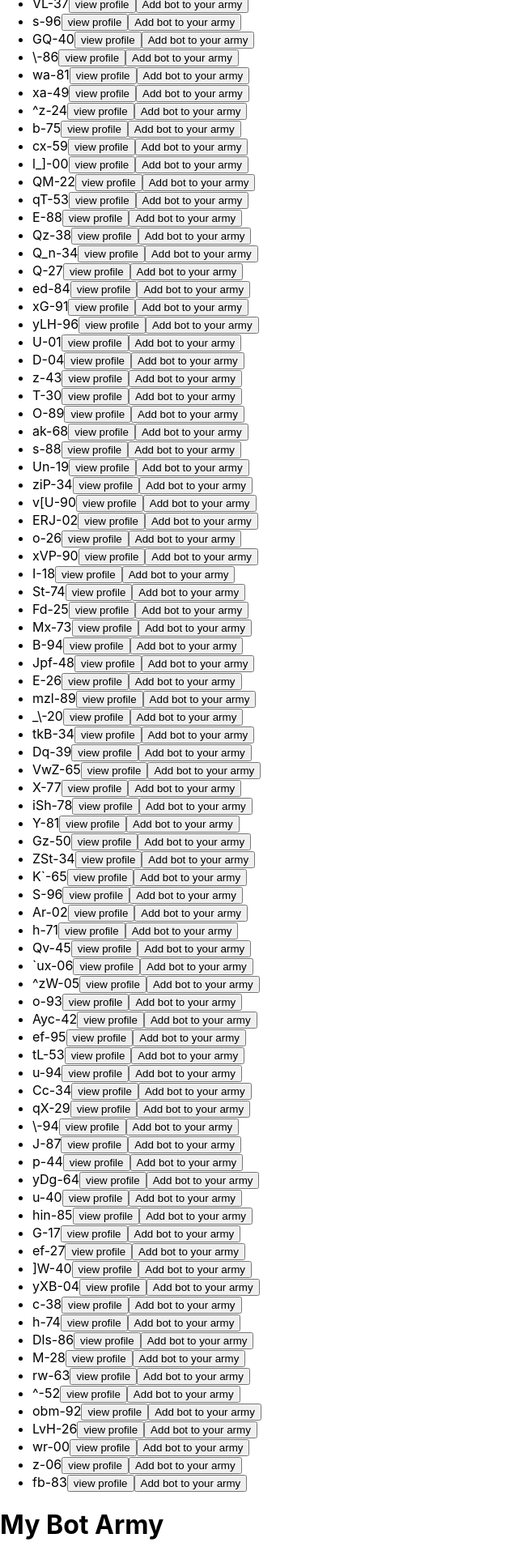
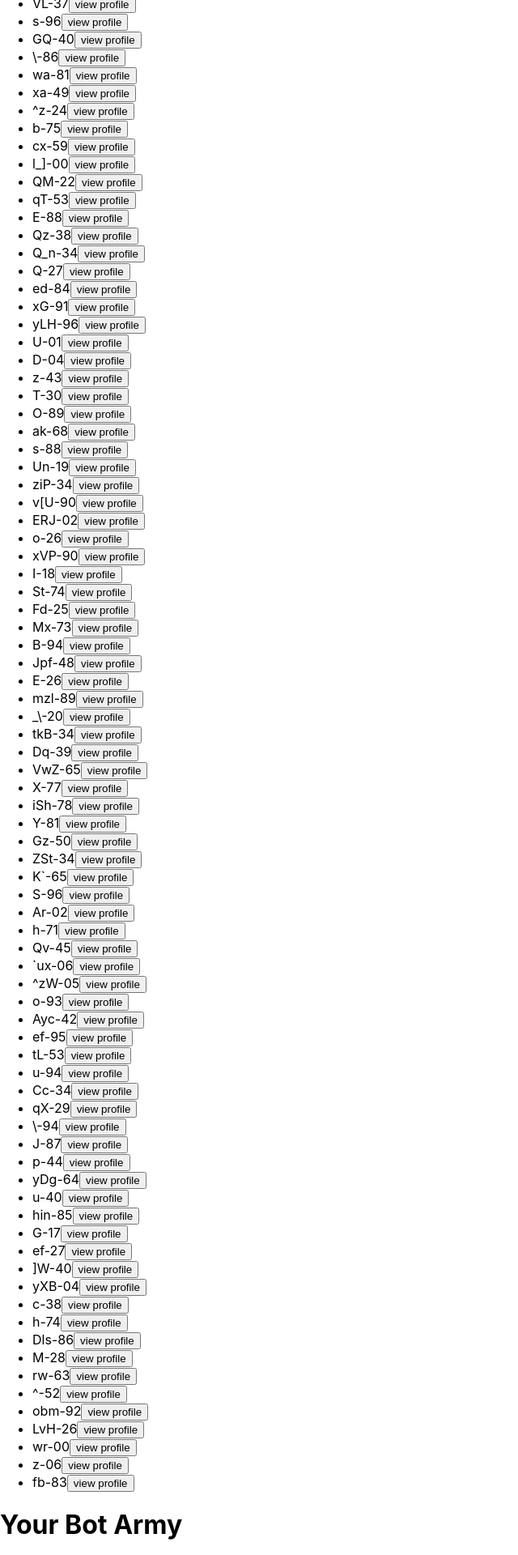
Before and after one commit to Nyakio-Eva/Bot-Battlr-app, a React (Create React App) app: page / in a window 1280 px wide. Shown: the part 440-2360 px from the top of the page at 81% size, without its empty margins (0-640 px from the left). Built offline with nearby package versions, Linux system fonts and the light colour scheme; data requests are answered from the project's data file.

Commit message:
replaced mybotarmy and usebotstate component with yourbotArmy component, debugged on addtoyour army functionality, added a release button

```diff
--- a/src/App.js
+++ b/src/App.js
@@ -1,17 +1,20 @@
-import React from 'react';
+import React, {useState} from 'react';
 import './App.css';
 import BotCollection from './components/Botcollection';
-import MyBotArmy from './components/Mybotarmy';
+
 
 
 
 
 function App() {
+
+
+
   return (
     <div className="App">
 
-        <BotCollection/>
-        <MyBotArmy/>
+        <BotCollection />
+
 
     </div>
   );
--- a/src/components/Botcollection.js
+++ b/src/components/Botcollection.js
@@ -1,11 +1,12 @@
 import React, {useEffect, useState} from "react";
-import {useBotState} from "./useBotState";
+import YourBotArmy from "./yourbotArmy";
 
 
 function BotCollection(){
 
-    const { bots, setBots, addToArmy }= useBotState();
+    const [bots, setBots] = useState([]);
     const [selectedBot, setSelectedBot]= useState(null);
+    const [army, setArmy] = useState([]);
 
 
     useEffect(() => {
@@ -37,8 +38,11 @@ function BotCollection(){
         setSelectedBot(null);
     }
 
-    const handleAddToArmy = (bot) =>{
-        addToArmy(bot);
+    const handleAddToYourBotArmy = (bot) => {
+       if(!army.find((armyBot)=> armyBot.id === bot.id)){
+           setArmy([...army, bot])
+       }
+
     }
 
 
@@ -47,10 +51,12 @@ function BotCollection(){
           <h1>Bot Collection</h1>
           <ul>
             {bots.map((bot) =>(
-                <li key={bot.id}>
+                <li key={bot.id} onClick={() => handleAddToYourBotArmy(bot)} >
                     {bot.name}
+
                     <button onClick={() => handleViewProfile(bot)}>view profile</button>
-                    <button onClick={() => handleAddToArmy(bot)}>Add bot to your army</button>
+
+
                 </li>
             ))}
           </ul>
@@ -68,6 +74,7 @@ function BotCollection(){
                     <button onClick={handleCloseProfile}>Close Profile</button>
                 </div>
             )}
+            <YourBotArmy army={army} setArmy={setArmy} />
         </div>
     )
 }
--- a/src/components/Mybotarmy.js
+++ /dev/null
@@ -1,23 +0,0 @@
-import React from "react";
-import {useBotState} from "./useBotState";
-
-
-function MyBotArmy(){
-
-    const { army, addToArmy } = useBotState();
-
-    return(
-        <div>
-           <h1>My Bot Army </h1>
-           <ul>
-            {army.map((bot) => (
-                <li key={bot.id}>
-                   {bot.name}
-                </li>
-            ))}
-           </ul>
-        </div>
-    )
-}
-
-export default MyBotArmy;
--- a/src/components/useBotState.js
+++ /dev/null
@@ -1,13 +0,0 @@
-import { useState } from "react";
-
-
-export const useBotState = ()=> {
-    const [bots, setBots] = useState([]);
-    const [army, setArmy] = useState([]);
-
-    const addToArmy = (bot) => {
-        setArmy([...army, bot])
-    }
-
-    return {bots, army, setBots, addToArmy};
-}
--- /dev/null
+++ b/src/components/yourbotArmy.js
@@ -0,0 +1,28 @@
+import React from "react";
+
+function YourBotArmy({army, setArmy}){
+
+    const handleReleaseBot = (bot) => {
+       const updatedArmy = army.filter((addedBot) => addedBot.id !== bot.id)
+        setArmy(updatedArmy);
+    }
+
+    return(
+        <div>
+
+           <h1>Your Bot Army </h1>
+
+           <ul>
+            {army.map((bot) => (
+                <li key={bot.id} >
+                    {bot.name}
+                    <button onClick={() => handleReleaseBot(bot)}>realease bot</button>
+                </li>
+            ))}
+           </ul>
+        </div>
+
+    )
+}
+
+export default YourBotArmy;
```
